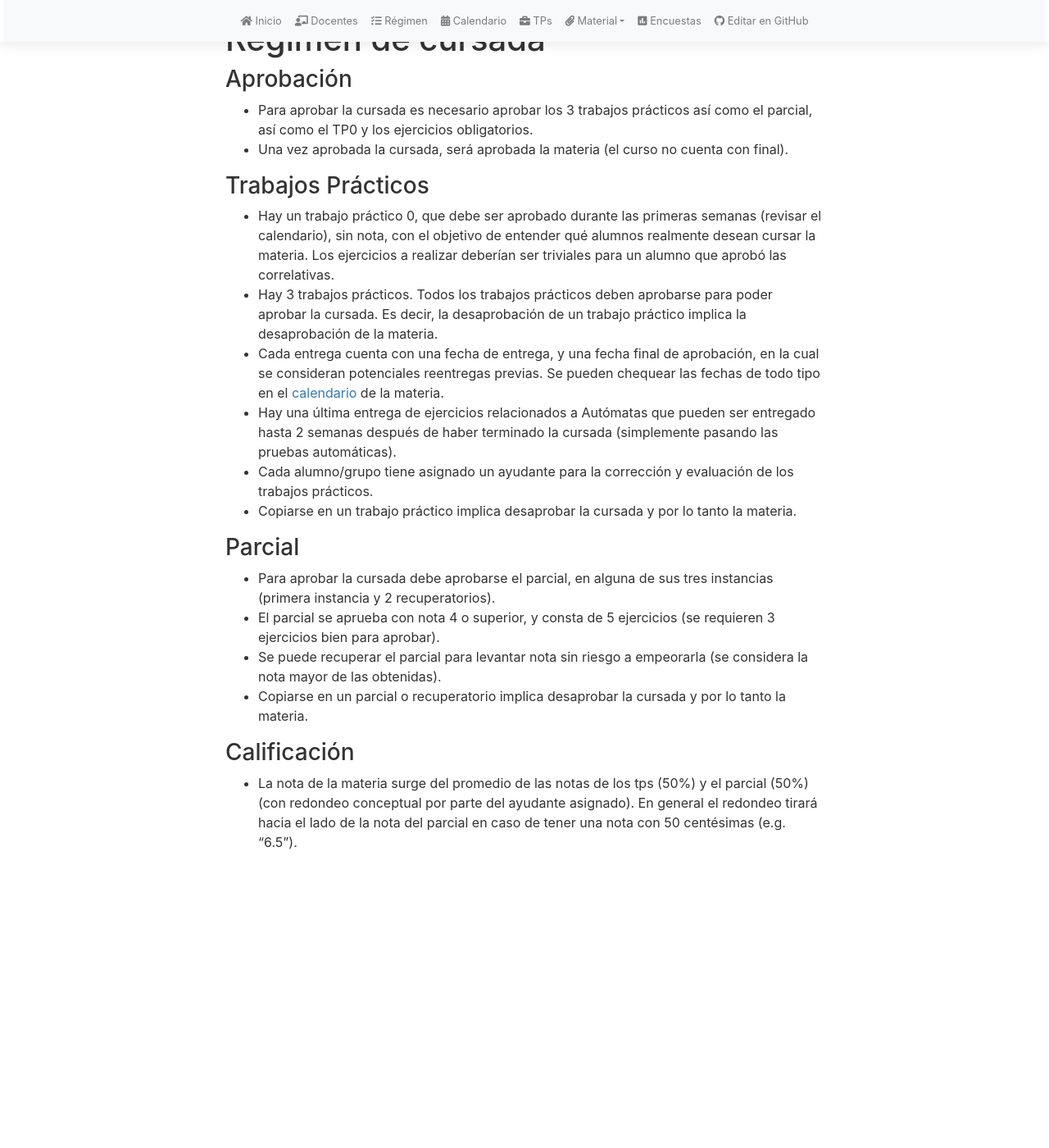
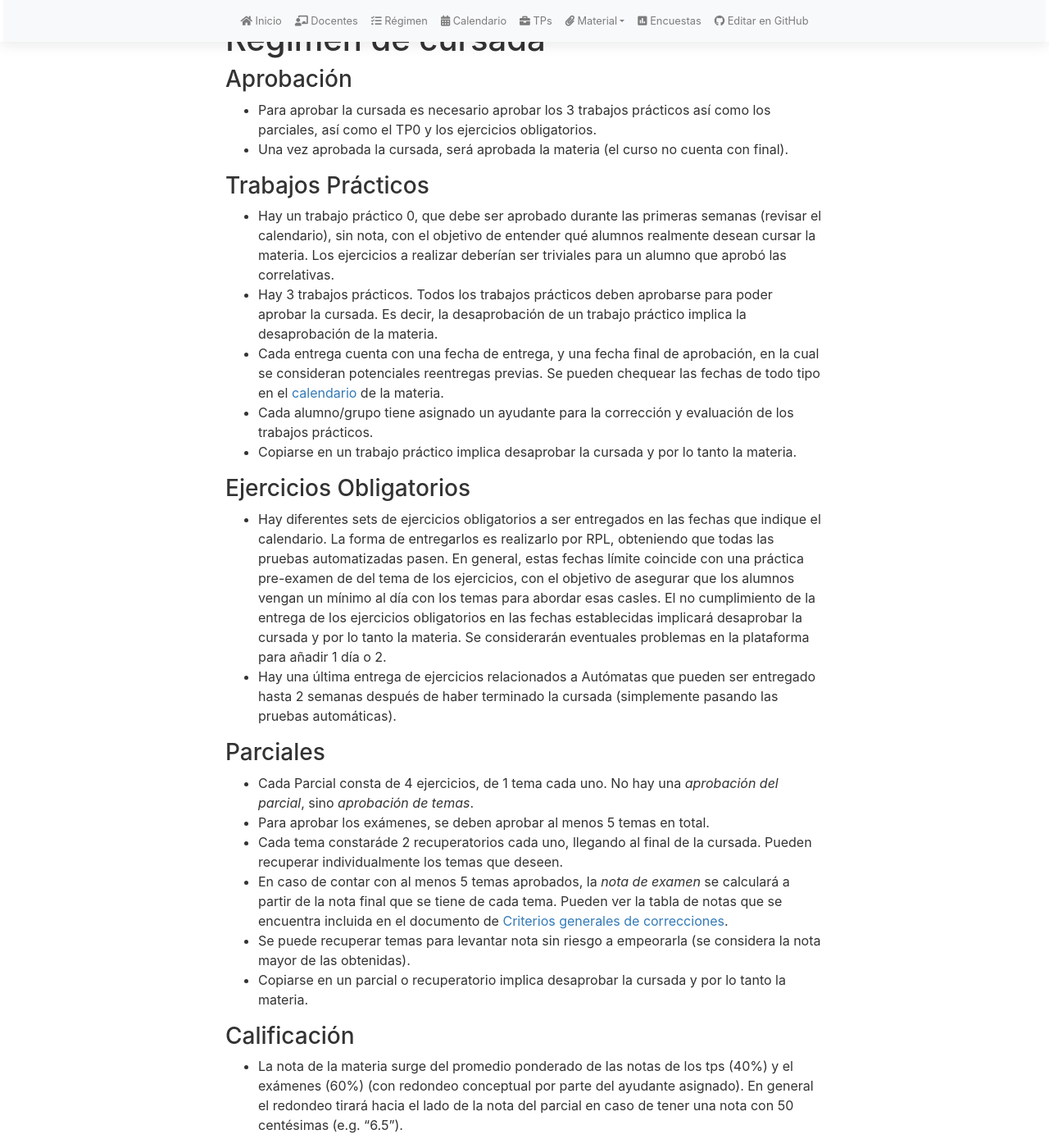
Before and after one commit to algoritmos-rw/tda_bg, a Jekyll site: the page built from regimen.md, in a window 1280 px wide and 1400 px high, scrolled down 43 px. Shown: the whole window at 82% size. Built offline with Jekyll 4.4.1, drawn with Linux system fonts in a browser that asks for light colours; nearby versions of some CDN libraries; our own code applies the rules of GitHub Pages for plain Markdown files; before the commit the page ends 1098 px from its top, so only the background shows below that.

Commit message:
Propuesta de nuevo régimen

```diff
--- a/regimen.md
+++ b/regimen.md
@@ -3,7 +3,7 @@ Régimen de cursada
 
 ### Aprobación
 
-* Para aprobar la cursada es necesario aprobar los 3 trabajos prácticos así como el parcial, así como el TP0 y los ejercicios obligatorios.
+* Para aprobar la cursada es necesario aprobar los 3 trabajos prácticos así como los parciales, así como el TP0 y los ejercicios obligatorios.
 * Una vez aprobada la cursada, será aprobada la materia (el curso no cuenta con final).
 
 ### Trabajos Prácticos
@@ -11,17 +11,23 @@ Régimen de cursada
 * Hay un trabajo práctico 0, que debe ser aprobado durante las primeras semanas (revisar el calendario), sin nota, con el objetivo de entender qué alumnos realmente desean cursar la materia. Los ejercicios a realizar deberían ser triviales para un alumno que aprobó las correlativas.
 * Hay 3 trabajos prácticos. Todos los trabajos prácticos deben aprobarse para poder aprobar la cursada. Es decir, la desaprobación de un trabajo práctico implica la desaprobación de la materia.
 * Cada entrega cuenta con una fecha de entrega, y una fecha final de aprobación, en la cual se consideran potenciales reentregas previas. Se pueden chequear las fechas de todo tipo en el [calendario]({{'calendario'|relative_url}}) de la materia.
-* Hay una última entrega de ejercicios relacionados a Autómatas que pueden ser entregado hasta 2 semanas después de haber terminado la cursada (simplemente pasando las pruebas automáticas).
 * Cada alumno/grupo tiene asignado un ayudante para la corrección y evaluación de los trabajos prácticos.
 * Copiarse en un trabajo práctico implica desaprobar la cursada y por lo tanto la materia.
 
-### Parcial
+### Ejercicios Obligatorios
 
-* Para aprobar la cursada debe aprobarse el parcial, en alguna de sus tres instancias (primera instancia y 2 recuperatorios).
-* El parcial se aprueba con nota 4 o superior, y consta de 5 ejercicios (se requieren 3 ejercicios bien para aprobar).
-* Se puede recuperar el parcial para levantar nota sin riesgo a empeorarla (se considera la nota mayor de las obtenidas).
+* Hay diferentes sets de ejercicios obligatorios a ser entregados en las fechas que indique el calendario. La forma de entregarlos es realizarlo por RPL, obteniendo que todas las pruebas automatizadas pasen. En general, estas fechas límite coincide con una práctica pre-examen de del tema de los ejercicios, con el objetivo de asegurar que los alumnos vengan un mínimo al día con los temas para abordar esas casles. El no cumplimiento de la entrega de los ejercicios obligatorios en las fechas establecidas implicará desaprobar la cursada y por lo tanto la materia. Se considerarán eventuales problemas en la plataforma para añadir 1 día o 2.
+* Hay una última entrega de ejercicios relacionados a Autómatas que pueden ser entregado hasta 2 semanas después de haber terminado la cursada (simplemente pasando las pruebas automáticas).
+
+### Parciales
+
+* Cada Parcial consta de 4 ejercicios, de 1 tema cada uno. No hay una _aprobación del parcial_, sino _aprobación de temas_.
+* Para aprobar los exámenes, se deben aprobar al menos 5 temas en total.
+* Cada tema constaráde 2 recuperatorios cada uno, llegando al final de la cursada. Pueden recuperar individualmente los temas que deseen.
+* En caso de contar con al menos 5 temas aprobados, la _nota de examen_ se calculará a partir de la nota final que se tiene de cada tema. Pueden ver la tabla de notas que se encuentra incluida en el documento de [Criterios generales de correcciones]({{site.data.sitios.doc_criterios_grales}}).
+* Se puede recuperar temas para levantar nota sin riesgo a empeorarla (se considera la nota mayor de las obtenidas).
 * Copiarse en un parcial o recuperatorio implica desaprobar la cursada y por lo tanto la materia.
 
 ### Calificación
 
-* La nota de la materia surge del promedio de las notas de los tps (50%) y el parcial (50%) (con redondeo conceptual por parte del ayudante asignado). En general el redondeo tirará hacia el lado de la nota del parcial en caso de tener una nota con 50 centésimas (e.g. "6.5").
+* La nota de la materia surge del promedio ponderado de las notas de los tps (40%) y el exámenes (60%) (con redondeo conceptual por parte del ayudante asignado). En general el redondeo tirará hacia el lado de la nota del parcial en caso de tener una nota con 50 centésimas (e.g. "6.5").
```
